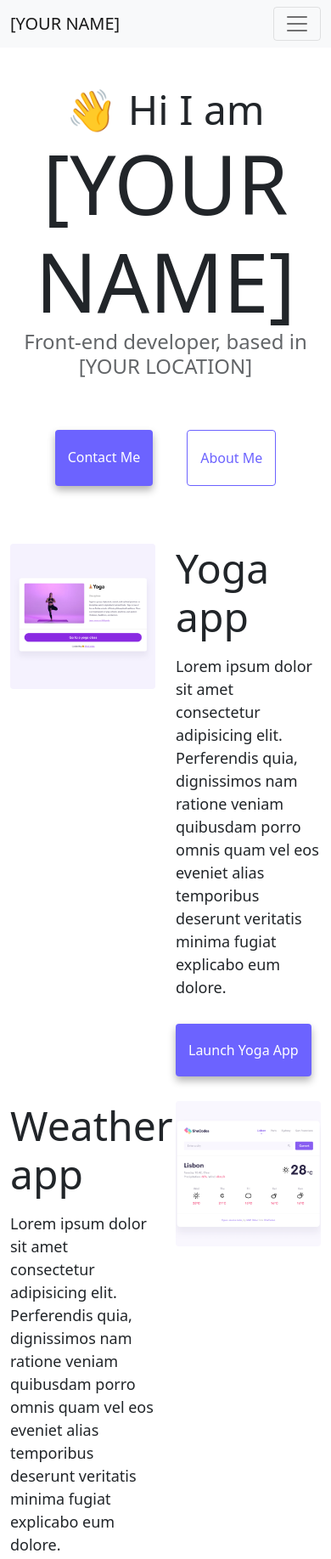
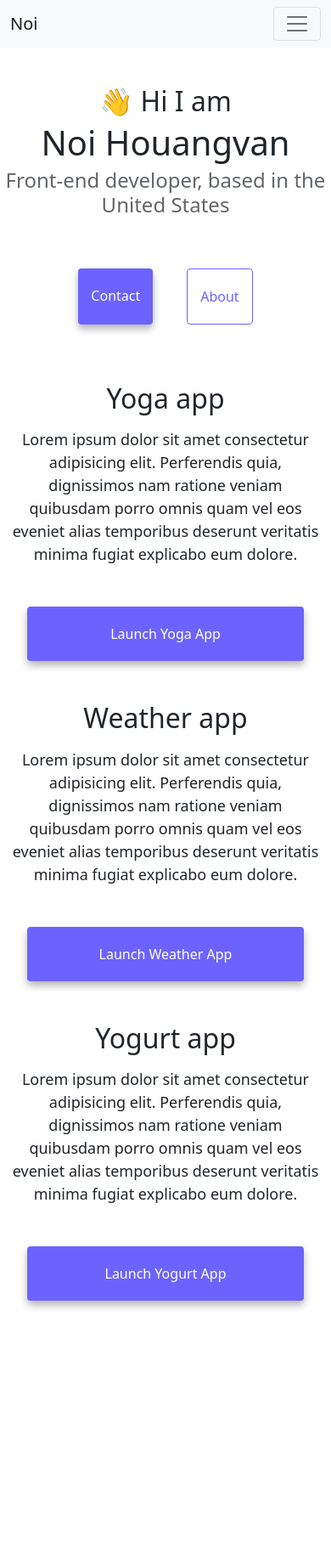
Before and after one commit to NoiOh/viewport-challenge, a plain HTML site: page index.html in a window 390 px wide. Shown: the top 1835 px of the page at 85% size. After the commit the page ends 1579 px from the top, so only its background shows below. Drawn offline with nearby package versions, Linux system fonts and the light colour scheme.

Commit message:
@Media, Bootstrap, SEO friendly

```diff
--- a/index.html
+++ b/index.html
@@ -4,7 +4,11 @@
     <meta charset="UTF-8" />
     <meta http-equiv="X-UA-Compatible" content="IE=edge" />
     <meta name="viewport" content="width=device-width, initial-scale=1.0" />
-    <title>[YOUR NAME]</title>
+    <meta
+      name="description"
+      content="making all pages responsive on all devices"
+    />
+    <title>Front-end Developer - Noi Houangvan</title>
     <link
       href="https://cdn.jsdelivr.net/npm/bootstrap@5.0.0-beta2/dist/css/bootstrap.min.css"
       rel="stylesheet"
@@ -16,12 +20,12 @@
       integrity="sha384-b5kHyXgcpbZJO/tY9Ul7kGkf1S0CWuKcCD38l8YkeH8z8QjE0GmW1gYU5S9FOnJ0"
       crossorigin="anonymous"
     ></script>
-    <link rel="stylesheet" href="style.css" />
+    <link rel="stylesheet" href="src/style.css" />
   </head>
   <body>
     <nav class="navbar navbar-expand-lg navbar-light bg-light fixed-top">
       <div class="container">
-        <a class="navbar-brand" href="index.html">[YOUR NAME]</a>
+        <a class="navbar-brand" href="index.html">Noi</a>
         <button
           class="navbar-toggler"
           type="button"
@@ -51,18 +55,29 @@
       </div>
     </nav>
     <h2 class="text-center">👋 Hi I am</h2>
-    <h1 class="text-center">[YOUR NAME]</h1>
-    <h3 class="text-center">Front-end developer, based in [YOUR LOCATION]</h3>
+    <h1 class="text-center">Noi Houangvan</h1>
+    <h3 class="text-center">Front-end developer, based in the United States</h3>
     <div class="navigation-links mb-5">
-      <a href="about.html#contact" class="primary-link">Contact me</a>
-      <a href="about.html" class="secondary-link">About me</a>
+      <a
+        href="about.html#contact"
+        class="primary-link"
+        title="Contact Noi Houangvan"
+        >Contact</a
+      >
+      <a href="about.html" class="secondary-link" title="About Noi Houangvan"
+        >About</a
+      >
     </div>
     <div class="container">
       <div class="row">
-        <div class="col-6">
-          <img src="images/yoga.png" class="img-fluid rounded" />
+        <div class="col-sm-6">
+          <img
+            src="images/yoga.png"
+            class="img-fluid rounded d-none d-sm-block"
+            alt="yoga project picture"
+          />
         </div>
-        <div class="col-6">
+        <div class="col-sm-6">
           <h2 class="mb-3">Yoga app</h2>
           <p>
             Lorem ipsum dolor sit amet consectetur adipisicing elit. Perferendis
@@ -76,7 +91,7 @@
         </div>
       </div>
       <div class="row mt-5">
-        <div class="col-6">
+        <div class="col-sm-6">
           <h2 class="mb-3">Weather app</h2>
           <p>
             Lorem ipsum dolor sit amet consectetur adipisicing elit. Perferendis
@@ -88,15 +103,23 @@
             <a href="#" class="primary-link">Launch Weather App</a>
           </div>
         </div>
-        <div class="col-6">
-          <img src="images/weather.png" class="img-fluid rounded" />
+        <div class="col-sm-6">
+          <img
+            src="images/weather.png"
+            class="img-fluid rounded d-none d-sm-block"
+            alt="weather project picture"
+          />
         </div>
       </div>
       <div class="row mt-5">
-        <div class="col-6">
-          <img src="images/yogurt.png" class="img-fluid rounded" />
+        <div class="col-sm-6">
+          <img
+            src="images/yogurt.png"
+            class="img-fluid rounded d-none d-sm-block"
+            alt="yogurt project picture"
+          />
         </div>
-        <div class="col-6">
+        <div class="col-sm-6">
           <h2 class="mb-3">Yogurt app</h2>
           <p>
             Lorem ipsum dolor sit amet consectetur adipisicing elit. Perferendis
@@ -104,8 +127,8 @@
             eos eveniet alias temporibus deserunt veritatis minima fugiat
             explicabo eum dolore.
           </p>
-          <div class="mt-5">
-            <a href="#" class="primary-link">Launch Weather App</a>
+          <div class="mt-5 mb-5">
+            <a href="#" class="primary-link">Launch Yogurt App</a>
           </div>
         </div>
       </div>
--- a/src/style.css
+++ b/src/style.css
@@ -86,3 +86,29 @@ p {
 .email-link:hover {
   text-decoration: underline;
 }
+
+@media (max-width: 576px) {
+  h1 {
+    font-size: 40px;
+    line-height: 1.5;
+  }
+
+  h2 {
+    font-size: 32px;
+    text-align: center;
+  }
+
+  h3 {
+    font-size: 24px;
+  }
+
+  p {
+    text-align: center;
+  }
+
+  .primary-link {
+    display: block;
+    margin: 0 20px;
+    text-align: center;
+  }
+}
```
Also changed, not shown: about.html (+26 -10 lines).
